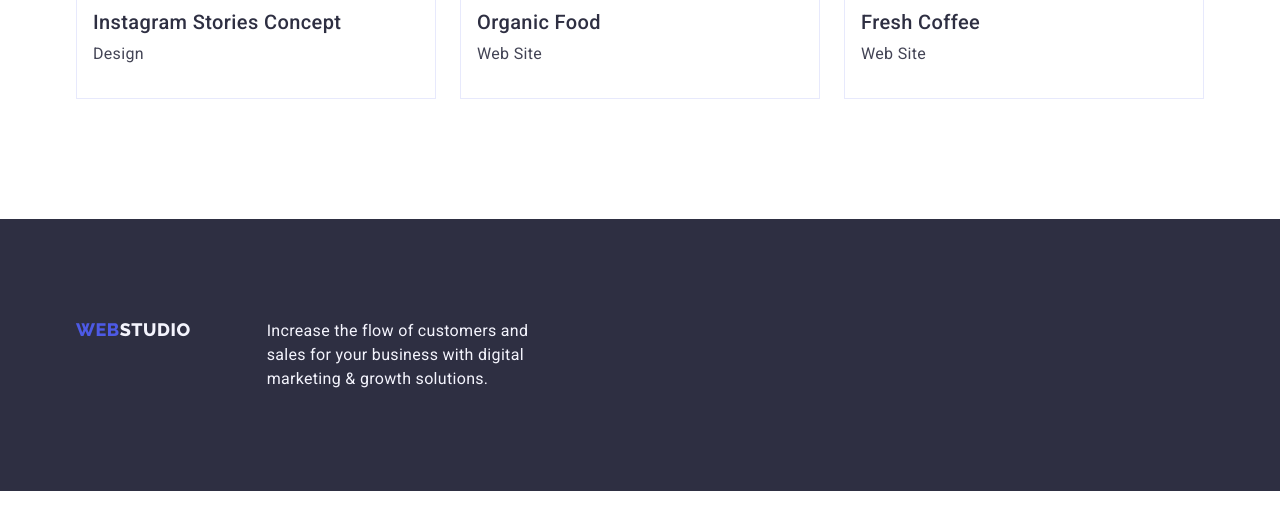
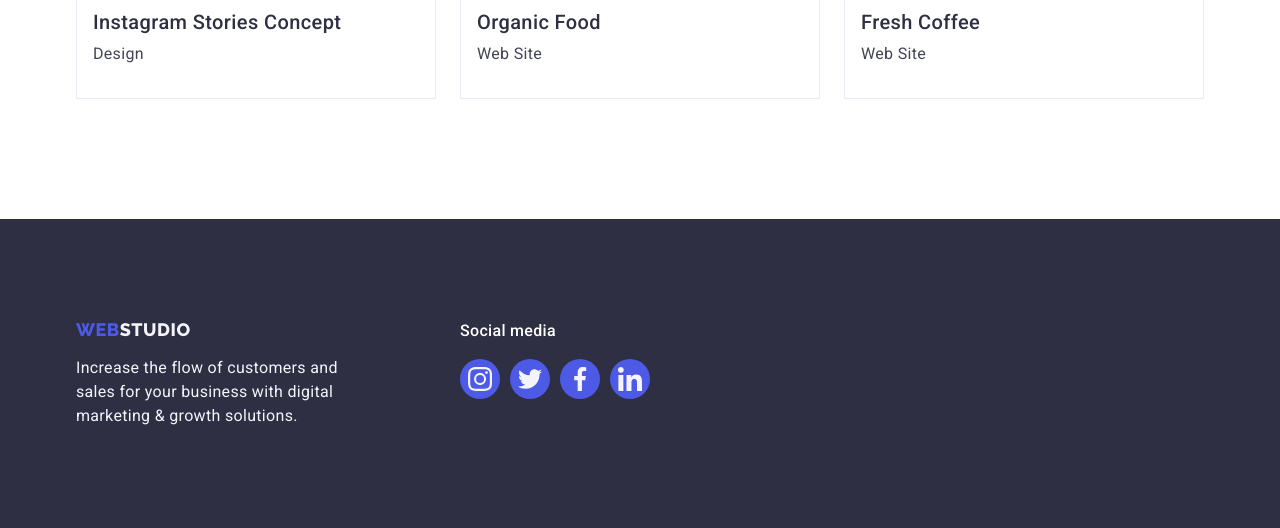
Before and after one commit to Jo1ner/goit-markup-hw-04, a plain HTML site: page portfolio.html in a window 1280 px wide. Shown: the part 1551-2079 px from the top of the page. Before the commit the page ends 2042 px from the top, so only its background shows below. Drawn offline with nearby package versions, Linux system fonts and the light colour scheme.

Commit message:
add footer to portfolio

```diff
--- a/portfolio.html
+++ b/portfolio.html
@@ -207,13 +207,48 @@
     <!-- FOOTER -->
     <footer class="page-footer">
       <div class="container">
-        <a class="logo footer-logo link" href="./index.html">
-          Web<span class="logo-light-theme">Studio</span>
-        </a>
-        <p class="slogan">
-          Increase the flow of customers and sales for your business with digital marketing & growth
-          solutions.
-        </p>
+        <div>
+          <a class="logo footer-logo link" href="./index.html">
+            Web<span class="logo-light-theme">Studio</span>
+          </a>
+          <p class="slogan">
+            Increase the flow of customers and sales for your business with digital marketing &
+            growth solutions.
+          </p>
+        </div>
+        <div class="footer-social">
+          <p class="social-text">Social media</p>
+          <ul class="social-networks list">
+            <li>
+              <a href="" class="social-networks-link"
+                ><svg class="footer-social-networks-icon">
+                  <use href="./images/icons.svg#icon-instagram"></use>
+                </svg>
+              </a>
+            </li>
+            <li>
+              <a href="" class="social-networks-link"
+                ><svg class="footer-social-networks-icon">
+                  <use href="./images/icons.svg#icon-twitter"></use>
+                </svg>
+              </a>
+            </li>
+            <li>
+              <a href="" class="social-networks-link"
+                ><svg class="footer-social-networks-icon">
+                  <use href="./images/icons.svg#icon-facebook"></use>
+                </svg>
+              </a>
+            </li>
+            <li>
+              <a href="" class="social-networks-link"
+                ><svg class="footer-social-networks-icon">
+                  <use href="./images/icons.svg#icon-linkedin"></use>
+                </svg>
+              </a>
+            </li>
+          </ul>
+        </div>
       </div>
     </footer>
   </body>
```
